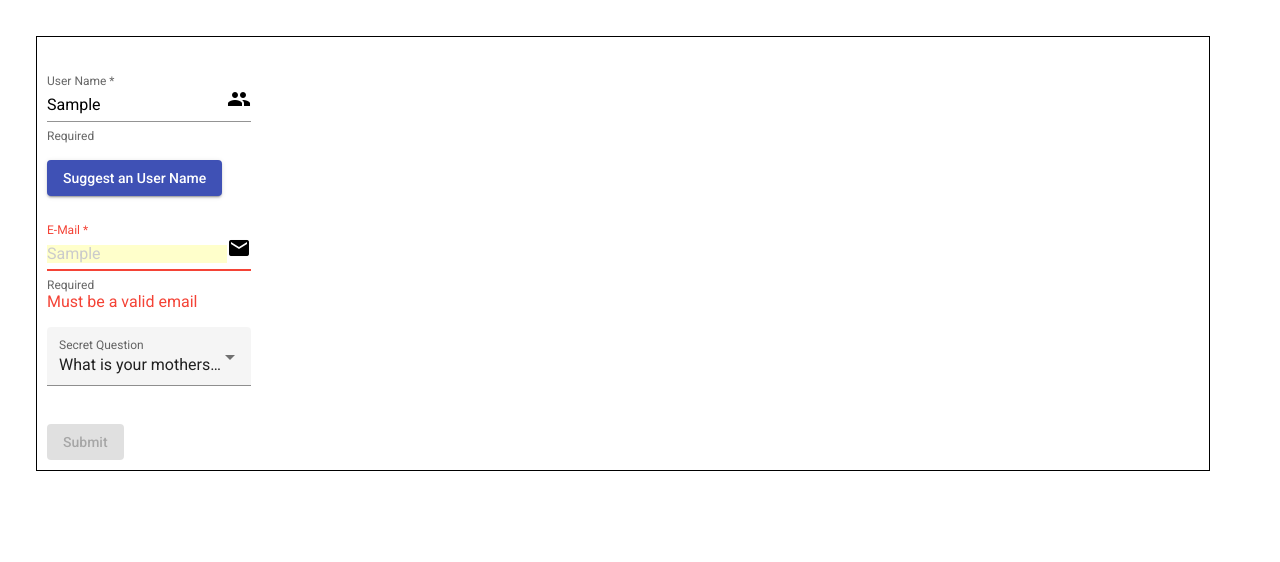
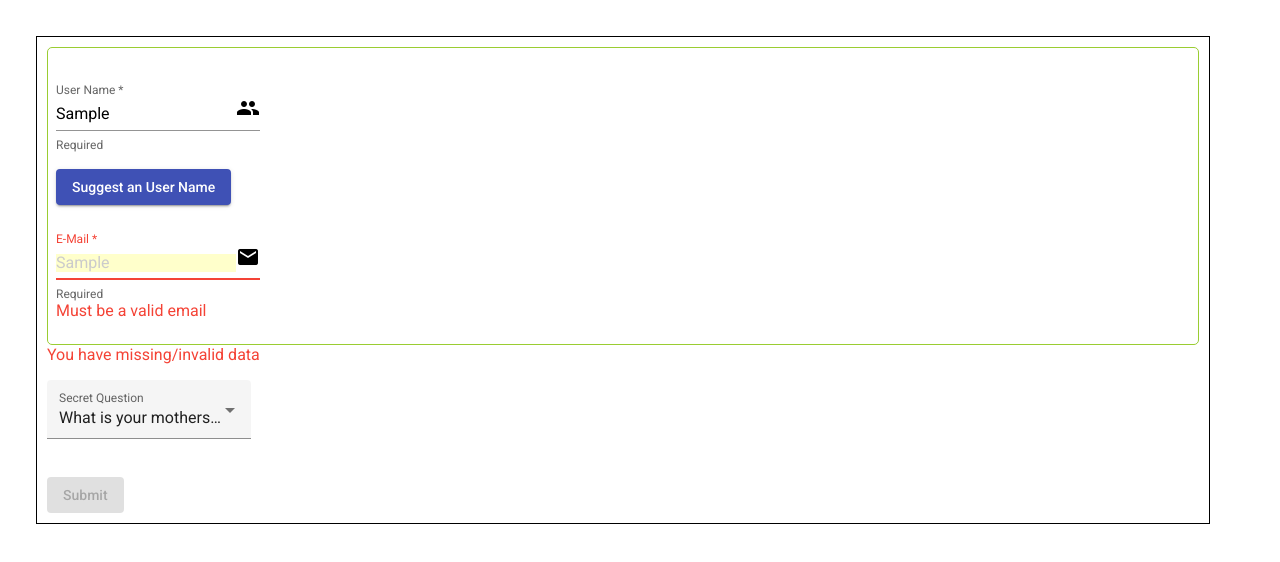
Before and after one commit to FoxGeoff/KataForm1, an Angular app: page / in a window 1280 px wide. Both pictures are taken after typing "Sample", "Sample" into the empty fields and a click on the button "Suggest an User Name". Shown: the top 562 px of the page. Built offline with nearby package versions, Linux system fonts and the light colour scheme.

Commit message:
validation with ngModelGroup="nameData" #nameDtr

```diff
--- a/src/app/template/template.component.css
+++ b/src/app/template/template.component.css
@@ -10,3 +10,11 @@
   background-color:yellow;
   opacity: .2;
 }
+
+.nameData.ng-invalid.ng-touched {
+  border-style:solid;
+  border-width: 1px;
+  padding: 8px;
+  border-radius: 5px;
+  border-color: yellowgreen;
+}
--- a/src/app/template/template.component.html
+++ b/src/app/template/template.component.html
@@ -1,6 +1,7 @@
 <div class="container">
   <form (ngSubmit)="onSubmit()" #f="ngForm">
     <!-- "onSubmit(f)"" #f="ngForm"-->
+    <div class="nameData" ngModelGroup="nameData" #nameDtr>
       <p>
         <mat-form-field appearance="standard">
           <mat-label>User Name</mat-label>
@@ -37,7 +38,10 @@
           >Must be a valid email</mat-error
         >
       </p>
-
+    </div>
+    <mat-error *ngIf="!nameDtr.valid">
+      <span *ngIf="email.touched">You have missing/invalid data </span>
+    </mat-error>
     <p>
       <mat-form-field appearance="fill">
         <mat-label>Secret Question</mat-label>
```
Lines whose indentation alone changed are shown as unchanged.
